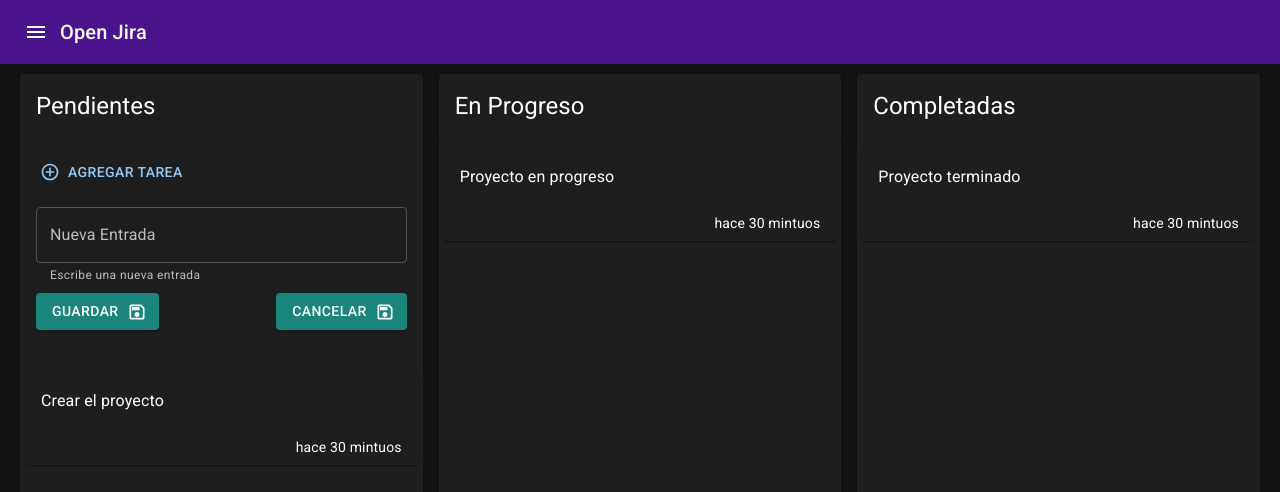
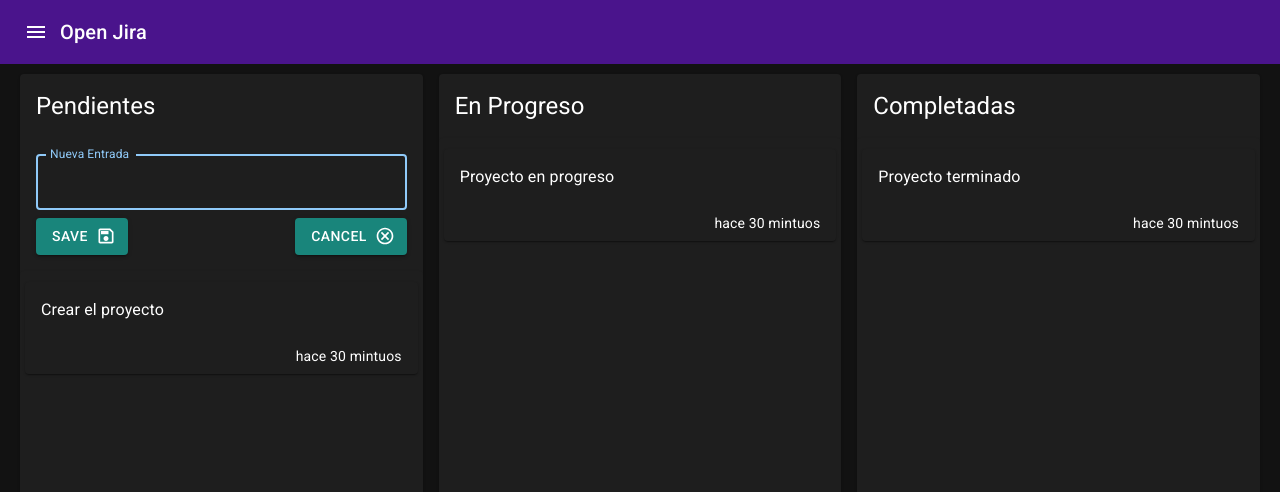
Before and after one commit to leandrodrey/nextjs-course, a Next.js app in the folder open-jira/: page / in a window 1280 px wide. Both pictures are taken after a click on the button "AGREGAR TAREA". Shown: the top 492 px of the page. Built offline with nearby package versions, Linux system fonts and the light colour scheme.

Commit message:
Project 3. Drag and drop

```diff
--- a/open-jira/components/ui/EntryCard.tsx
+++ b/open-jira/components/ui/EntryCard.tsx
@@ -7,12 +7,26 @@
 }
 
 export const EntryCard: FC<Props> = ({entry}) => {
+
+    const onDragStart = (event: DragEvent) => {
+        event.dataTransfer.setData('text/plain', entry._id);
+    }
+
+    const onDragEnd = (event: DragEvent) => {
+
+    }
+
     return (
         <>
-            <Card sx={{marginBottom: 1}}>
+            <Card
+                sx={{marginBottom: 1}}
+                draggable
+                onDragStart={onDragStart}
+                onDragEnd={() => console.log('onDragEnd')}
+            >
                 <CardActionArea>
                     <CardContent>
-                        <Typography sx={{whiteSpace: 'pre-line'}}>{ entry.description }</Typography>
+                        <Typography sx={{whiteSpace: 'pre-line'}}>{entry.description}</Typography>
                     </CardContent>
                     <CardActions sx={{display: 'flex', justifyContent: 'end', paddingRight: 2}}>
                         <Typography variant="body2">hace 30 mintuos</Typography>
--- a/open-jira/components/ui/EntryList.tsx
+++ b/open-jira/components/ui/EntryList.tsx
@@ -14,14 +14,26 @@
 
     const entriesByStatus = useMemo(() => entries.filter(entry => entry.status === status), [entries]);
 
+    const onDropEntry = (event: DragEvent<HTMLDivElement>) => {
+        const id = event.dataTransfer.getData('text/plain');
+        console.log('onDropEntry', id);
+    }
+
+    const allowDrop = (event: DragEvent<HTMLDivElement>) => {
+        event.preventDefault();
+    }
+
     return (
         <>
-            <div>
+            <div
+                onDrop={onDropEntry}
+                onDragOver={allowDrop}
+            >
                 <Paper sx={{height: 'calc(100vh - 250px)', padding: '3px 5px'}}>
                     <List sx={{opacity: 1}}>
                         {
                             entriesByStatus.map(entry => (
-                                <EntryCard key={entry.id} entry={entry}/>
+                                <EntryCard key={entry._id} entry={entry}/>
                             ))
                         }
                     </ List>
--- a/open-jira/components/ui/NewEntry.tsx
+++ b/open-jira/components/ui/NewEntry.tsx
@@ -1,16 +1,37 @@
+import {ChangeEvent, useContext, useState} from "react";
 import {Box, Button, TextField} from "@mui/material";
 import SaveOutlinedIcon from '@mui/icons-material/SaveOutlined';
+import CancelOutlinedIcon from '@mui/icons-material/CancelOutlined';
 import AddIcon from '@mui/icons-material/AddCircleOutlineOutlined';
+import {EntriesContext} from "@/context/entries";
+import {UiContext} from "@/context/ui";
 
 export const NewEntry = () => {
+
+    const {addEntry} = useContext(EntriesContext);
+    const { isAddingEntry, setIsAddingEntry } = useContext(UiContext);
+
+    const [inputValue, setInputValue] = useState('');
+    const [touched, setTouched] = useState(false);
+
+    const onTextFieldChanges = (event: ChangeEvent<HTMLInputElement>) => {
+        setInputValue(event.target.value);
+    }
+
+    const onSave = () => {
+        if (inputValue.length === 0) return;
+        addEntry(inputValue);
+        setIsAddingEntry(false);
+        setTouched(false);
+        setInputValue('');
+    }
+
     return (
-        <Box sx={{ marginBottom:2, padding: 2}}>
-            <Button
-                startIcon={<AddIcon />}
-            >
-                Agregar Tarea
-            </Button>
+        <Box sx={{marginBottom: 2, paddingX: 2}}>
 
+            {
+                isAddingEntry ? (
+                    <>
                         <TextField
                             fullWidth
                             sx={{marginTop: 2, marginBottom: 1}}
@@ -18,19 +39,43 @@
                             autoFocus
                             multiline
                             label='Nueva Entrada'
-                helperText='Escribe una nueva entrada'
+                            helperText={ inputValue.length <=0 && touched && 'Escribe una nueva entrada'}
+                            error={inputValue.length <=0 && touched}
+                            value={inputValue}
+                            onChange={onTextFieldChanges}
+                            onBlur={() => setTouched(true)}
                         >
-
                         </TextField>
 
                         <Box display='flex' justifyContent='space-between'>
-                <Button variant="contained" color="secondary" endIcon={<SaveOutlinedIcon/>}>
-                    Guardar
+                            <Button
+                                variant="contained"
+                                color="secondary"
+                                endIcon={<SaveOutlinedIcon/>}
+                                onClick={onSave}>
+                                Save
                             </Button>
-                <Button variant="contained" color="secondary" endIcon={<SaveOutlinedIcon/>}>
-                    Cancelar
+                            <Button
+                                variant="contained"
+                                color="secondary"
+                                endIcon={<CancelOutlinedIcon/>}
+                                onClick={() => setIsAddingEntry(false)}
+                            >
+                                Cancel
                             </Button>
                         </Box>
+                    </>
+                ) : (
+                    <Button
+                        startIcon={<AddIcon/>}
+                        fullWidth
+                        variant="outlined"
+                        onClick={() => setIsAddingEntry(true)}
+                    >
+                        Agregar Tarea
+                    </Button>
+                )
+            }
         </Box>
     )
 }
--- a/open-jira/context/entries/EntriesContext.tsx
+++ b/open-jira/context/entries/EntriesContext.tsx
@@ -3,6 +3,9 @@
 
 interface ContextProps {
     entries: Entry[];
+
+    // Methods
+    addEntry: (description: string) => void;
 }
 
 export const EntriesContext = createContext({} as ContextProps);
--- a/open-jira/context/entries/EntriesProvider.tsx
+++ b/open-jira/context/entries/EntriesProvider.tsx
@@ -39,10 +39,28 @@
 
     const [state, dispatch] = useReducer(entriesReducer, ENTRIES_INITIAL_STATE);
 
+    const addEntry = (description: string) => {
+
+        const newEntry: Entry = {
+            _id: uuidv4(),
+            description,
+            status: 'pending',
+            createdAt: Date.now()
+        }
+
+        dispatch({
+            type: '[Entry] Add-Entry',
+            payload: newEntry
+        })
+    }
+
     return (
         <EntriesContext.Provider
             value={{
-                ...state
+                ...state,
+
+                // Methods
+                addEntry
             }}
         >
             {children}
--- a/open-jira/context/entries/entriesReducer.ts
+++ b/open-jira/context/entries/entriesReducer.ts
@@ -1,13 +1,15 @@
 import {EntriesState} from "@/context/entries";
+import {Entry} from "@/interfaces";
 
 type EntriesActionType =
-    | { type: '[Entries] - ActionName'; }
+    | { type: '[Entry] Add-Entry', payload: Entry; }
 
 export const entriesReducer = (state: EntriesState, action: EntriesActionType): EntriesState => {
     switch (action.type) {
-        case '[Entries] - ActionName':
+        case '[Entry] Add-Entry':
             return {
                 ...state,
+                entries: [...state.entries, action.payload]
             }
         default:
             return state;
--- a/open-jira/context/ui/UiContext.tsx
+++ b/open-jira/context/ui/UiContext.tsx
@@ -2,8 +2,13 @@
 
 interface ContextProps {
     sideMenuOpen: boolean;
+    isAddingEntry: boolean;
+
+    // Methods
     openSideMenu: () => void;
     closeSideMenu: () => void;
+
+    setIsAddingEntry: (isAdding: boolean) => void;
 }
 
 export const UiContext = createContext({} as ContextProps);
--- a/open-jira/context/ui/UiProvider.tsx
+++ b/open-jira/context/ui/UiProvider.tsx
@@ -7,10 +7,12 @@
 
 export interface UiState {
     sideMenuOpen: boolean;
+    isAddingEntry: boolean;
 }
 
 const UI_INITIAL_STATE: UiState = {
-    sideMenuOpen: false
+    sideMenuOpen: false,
+    isAddingEntry: false
 }
 
 export const UiProvider: FC<ProviderProps> = ({children}) => {
@@ -25,12 +27,22 @@
         dispatch({type: 'UI - Close Sidebar'});
     }
 
+    const setIsAddingEntry = (isAdding: boolean) => {
+        dispatch({
+            type: 'UI - Set isAddingEntry',
+            payload: isAdding
+        });
+    }
+
     return (
         <UiContext.Provider
             value={{
                 ...state,
+
+                // Methods
                 openSideMenu,
-                closeSideMenu
+                closeSideMenu,
+                setIsAddingEntry
             }}
         >
             {children}
--- a/open-jira/context/ui/uiReducer.ts
+++ b/open-jira/context/ui/uiReducer.ts
@@ -3,6 +3,7 @@
 type UiActionType =
     | { type: 'UI - Open Sidebar'; }
     | { type: 'UI - Close Sidebar'; }
+    | { type: 'UI - Set isAddingEntry', payload: boolean; }
 
 export const uiReducer = (state: UiState, action: UiActionType): UiState => {
     switch (action.type) {
@@ -16,6 +17,11 @@
                 ...state,
                 sideMenuOpen: false,
             }
+        case 'UI - Set isAddingEntry':
+            return {
+                ...state,
+                isAddingEntry: action.payload,
+            }
         default:
             return state;
     }
```
Lines whose indentation alone changed are shown as unchanged.
